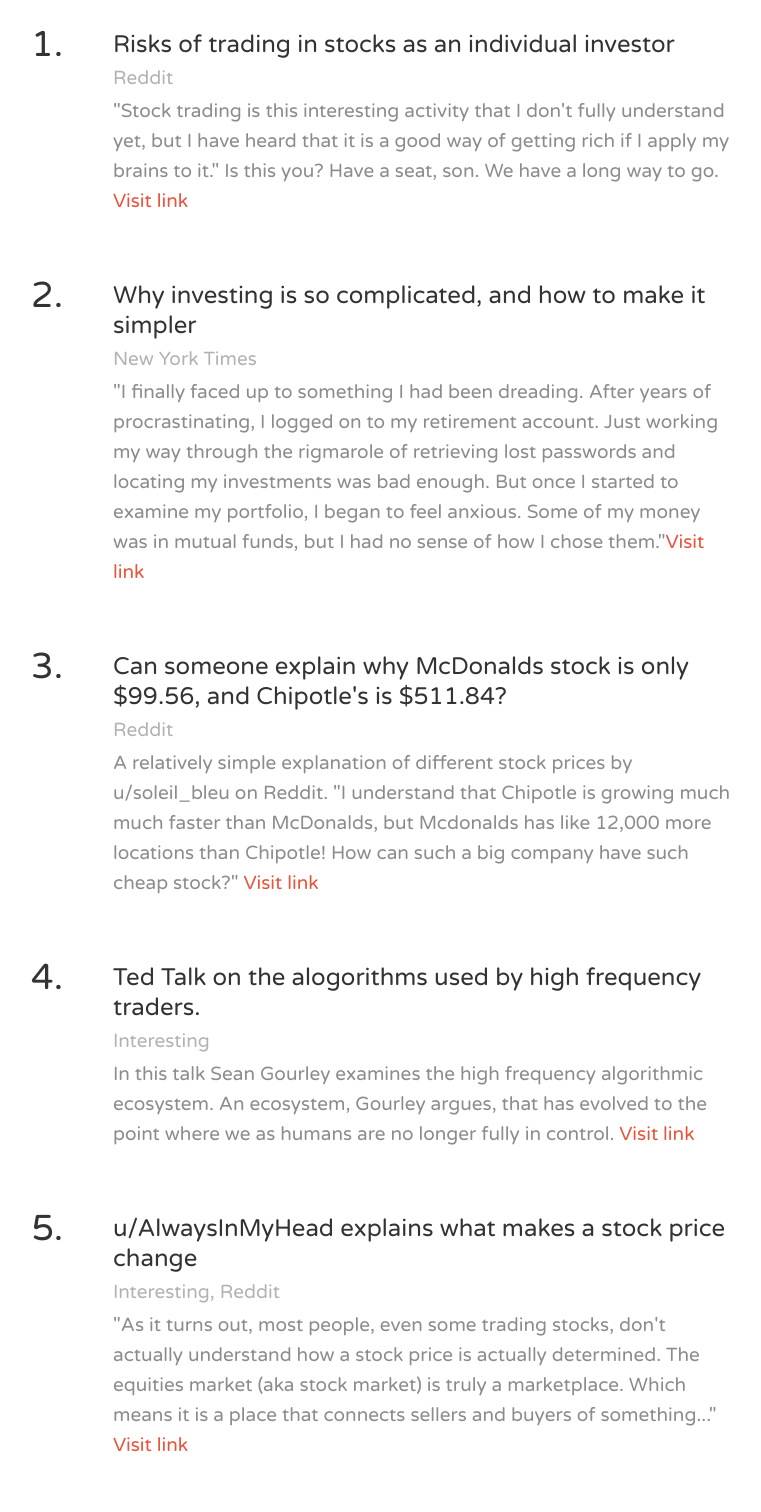
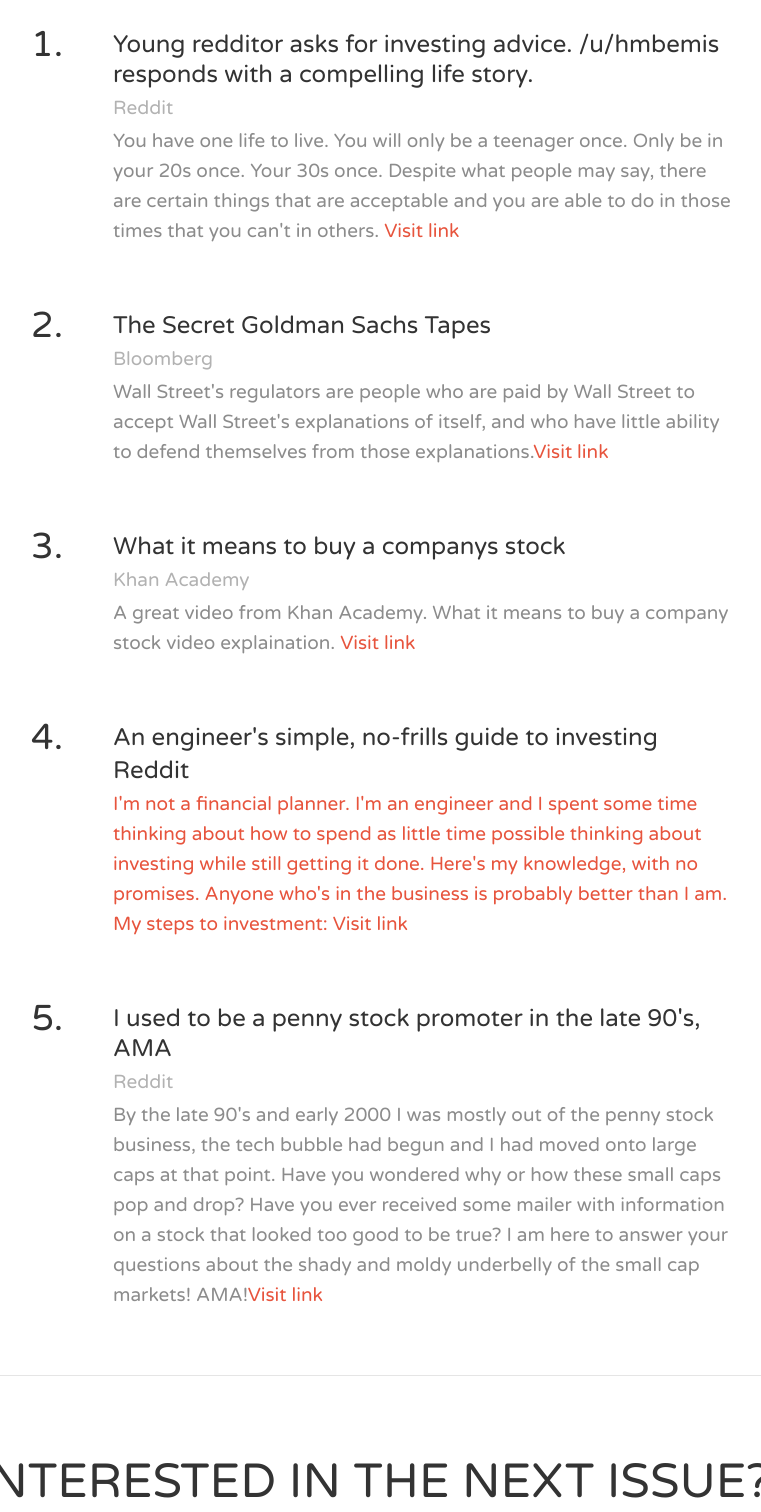
Before and after one commit to KarimHmaissi/Newsletter, a plain HTML site: page index.html in a window 1280 px wide. Shown: the part 1320-2832 px from the top of the page, without its empty margins (267-1028 px from the left). Drawn offline with Linux system fonts and the light colour scheme.

Commit message:
new newsletter

```diff
--- a/index.html
+++ b/index.html
@@ -210,10 +210,11 @@
                         </div>
                         <div class="col-sm-7 col-xs-12">
                             <div class="comment-line">
-                                <p><a href="https://np.reddit.com/r/IndiaInvestments/comments/290ycu/wednesday_wisdom_risks_of_trading_in_stocks_as_an/">Risks of trading in stocks as an individual investor</a></p>
+                                <p><a href="https://www.reddit.com/r/investing/comments/1u3ra2/22_year_old_male_with_a_50kyear_salary_i_have_no/ceerjmh?context=3">
+Young redditor asks for investing advice. /u/hmbemis responds with a compelling life story.</a></p>
                                 <p>Reddit</p>
                             </div>
-                            <p>"Stock trading is this interesting activity that I don't fully understand yet, but I have heard that it is a good way of getting rich if I apply my brains to it." Is this you? Have a seat, son. We have a long way to go. <a href="https://np.reddit.com/r/IndiaInvestments/comments/290ycu/wednesday_wisdom_risks_of_trading_in_stocks_as_an/">Visit link</a></p>
+                            <p>You have one life to live. You will only be a teenager once. Only be in your 20s once. Your 30s once. Despite what people may say, there are certain things that are acceptable and you are able to do in those times that you can't in others. <a href="https://www.reddit.com/r/investing/comments/1u3ra2/22_year_old_male_with_a_50kyear_salary_i_have_no/ceerjmh?context=3">Visit link</a></p>
                         </div>
                     </div>
 
@@ -224,11 +225,10 @@
                         </div>
                         <div class="col-sm-7 col-xs-12">
                             <div class="comment-line">
-                                <p><a href="http://www.nytimes.com/2015/07/12/upshot/investing-in-the-dark-the-biggest-cost-of-fear-is-paralysis.html?_r=0">Why investing is so complicated, and how to make it simpler</a>  </p>
-                                <p>New York Times</p>
+                                <p><a href="http://www.bloombergview.com/articles/2014-09-26/the-secret-goldman-sachs-tapes">The Secret Goldman Sachs Tapes</a>  </p>
+                                <p>Bloomberg</p>
                             </div>
-                            <p>"I finally faced up to something I had been dreading.
-                            After years of procrastinating, I logged on to my retirement account. Just working my way through the rigmarole of retrieving lost passwords and locating my investments was bad enough. But once I started to examine my portfolio, I began to feel anxious. Some of my money was in mutual funds, but I had no sense of how I chose them."<a href="http://www.nytimes.com/2015/07/12/upshot/investing-in-the-dark-the-biggest-cost-of-fear-is-paralysis.html?_r=0">Visit link</a></p>
+                            <p>Wall Street's regulators are people who are paid by Wall Street to accept Wall Street's explanations of itself, and who have little ability to defend themselves from those explanations.<a href="http://www.bloombergview.com/articles/2014-09-26/the-secret-goldman-sachs-tapes">Visit link</a></p>
                         </div>
                     </div>
 
@@ -238,10 +238,10 @@
                         </div>
                         <div class="col-sm-7 col-xs-12">
                             <div class="comment-line">
-                                <p><a href="https://www.reddit.com/r/stocks/comments/23r255/can_someone_explain_why_mcdonalds_stock_is_only/cgzrhim">Can someone explain why McDonalds stock is only $99.56, and Chipotle's is $511.84?</a></p>
-                                <p>Reddit</p>
+                                <p><a href="https://www.khanacademy.org/economics-finance-domain/core-finance/stock-and-bonds/stocks-intro-tutorial/v/what-it-means-to-buy-a-company-s-stock">What it means to buy  a companys stock</a></p>
+                                <p>Khan Academy</p>
                             </div>
-                            <p>A relatively simple explanation of different stock prices by u/soleil_bleu on Reddit. "I understand that Chipotle is growing much much faster than McDonalds, but Mcdonalds has like 12,000 more locations than Chipotle! How can such a big company have such cheap stock?" <a href="https://www.reddit.com/r/stocks/comments/23r255/can_someone_explain_why_mcdonalds_stock_is_only/cgzrhim">Visit link</a></p>
+                            <p>A great video from Khan Academy. What it means to buy a company stock video explaination. <a href="https://www.khanacademy.org/economics-finance-domain/core-finance/stock-and-bonds/stocks-intro-tutorial/v/what-it-means-to-buy-a-company-s-stock">Visit link</a></p>
 
                         </div>
                     </div>
@@ -252,10 +252,10 @@
                         </div>
                         <div class="col-sm-7 col-xs-12">
                             <div class="comment-line">
-                                <p><a href="https://www.youtube.com/watch?v=V43a-KxLFcg">Ted Talk on the alogorithms used by high frequency traders.</a></p>
-                                <p>Interesting</p>
+                                <p><a href="https://np.reddit.com/r/rational/comments/3i9gyv/d_general_rationality_mondays/cuewdht">An engineer's simple, no-frills guide to investing</p>
+                                <p>Reddit</p>
                             </div>
-                            <p>In this talk Sean Gourley examines the high frequency algorithmic ecosystem. An ecosystem, Gourley argues, that has evolved to the point where we as humans are no longer fully in control. <a href="https://www.youtube.com/watch?v=V43a-KxLFcg/">Visit link</a></p>
+                            <p>I'm not a financial planner. I'm an engineer and I spent some time thinking about how to spend as little time possible thinking about investing while still getting it done. Here's my knowledge, with no promises. Anyone who's in the business is probably better than I am. My steps to investment: <a href="https://np.reddit.com/r/rational/comments/3i9gyv/d_general_rationality_mondays/cuewdht">Visit link</a></p>
                         </div>
                     </div>
 
@@ -265,25 +265,13 @@
                         </div>
                         <div class="col-sm-7 col-xs-12">
                             <div class="comment-line">
-                                <p><a href="https://www.reddit.com/r/stocks/comments/1nz195/what_exactly_makes_a_companys_share_price_go_up/ccnh9tc">u/AlwaysInMyHead explains what makes a stock price change</a></p>
-                                <p>Interesting, Reddit</p>
+                                <p><a href="https://www.reddit.com/r/investing/comments/158vi7/i_used_to_be_a_penny_stock_promoter_in_the_late/">I used to be a penny stock promoter in the late 90's, AMA</a></p>
+                                <p>Reddit</p>
                             </div>
-                            <p>"As it turns out, most people, even some trading stocks, don't actually understand how a stock price is actually determined. The equities market (aka stock market) is truly a marketplace. Which means it is a place that connects sellers and buyers of something..." <a href="https://www.reddit.com/r/stocks/comments/1nz195/what_exactly_makes_a_companys_share_price_go_up/ccnh9tc">Visit link</a></p>
+                            <p>By the late 90's and early 2000 I was mostly out of the penny stock business, the tech bubble had begun and I had moved onto large caps at that point. Have you wondered why or how these small caps pop and drop? Have you ever received some mailer with information on a stock that looked too good to be true? I am here to answer your questions about the shady and moldy underbelly of the small cap markets! AMA!<a href="https://www.reddit.com/r/investing/comments/158vi7/i_used_to_be_a_penny_stock_promoter_in_the_late/">Visit link</a></p>
                         </div>
                     </div>
 
-                    <div class="comment clearfix">
-                        <div class="col-sm-3 hidden-xs text-right">
-                            <p>6. </p>
-                        </div>
-                        <div class="col-sm-7 col-xs-12">
-                            <div class="comment-line">
-                                <p><a href="http://www.nytimes.com/interactive/2014/08/15/magazine/bad-paper-debt-collector.html">Inside the Dark, Lucrative World of Consumer Debt Collection</a></p>
-                                <p>New York Times</p>
-                            </div>
-                            <p>"In the murky world of unpaid bills, a banker and an ex-con can make a fortune — if they don’t run into too many crooks." <a href="http://www.nytimes.com/interactive/2014/08/15/magazine/bad-paper-debt-collector.html">Visit link</a></p>
-                        </div>
-                    </div>
 
 
 
```
